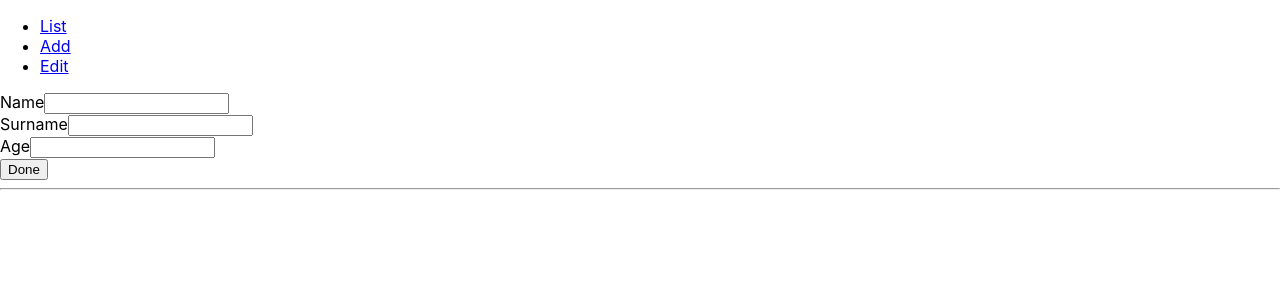
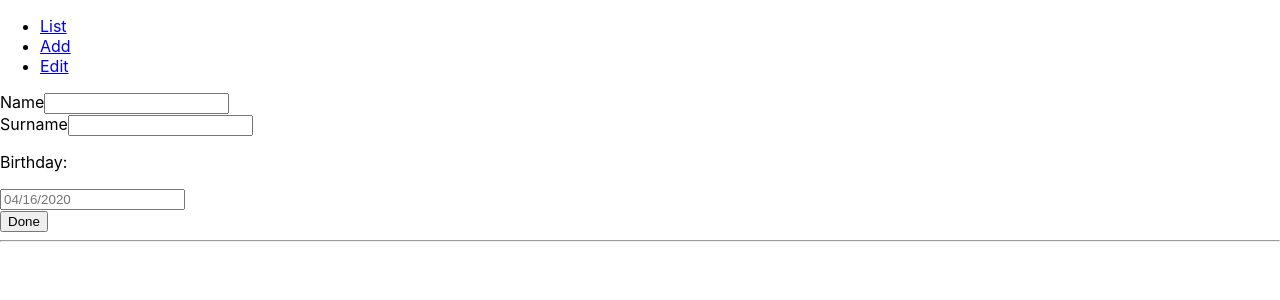
Before and after one commit to screeeen/Patients-crud, a React (Create React App) app: page /add in a window 1280 px wide. Shown: the top 300 px of the page. Built offline with nearby package versions, Linux system fonts and the light colour scheme.

Commit message:
birthdate and age

```diff
--- a/package.json
+++ b/package.json
@@ -6,11 +6,14 @@
     "@testing-library/jest-dom": "^4.2.4",
     "@testing-library/react": "^9.3.2",
     "@testing-library/user-event": "^7.1.2",
+    "moment": "^2.24.0",
     "react": "^16.13.1",
     "react-day-picker": "^7.4.1",
     "react-dom": "^16.13.1",
+    "react-moment": "^0.9.7",
     "react-router-dom": "^5.1.2",
-    "react-scripts": "3.4.1"
+    "react-scripts": "3.4.1",
+    "styled-components": "^5.1.0"
   },
   "scripts": {
     "start": "react-scripts start",
--- a/src/App.js
+++ b/src/App.js
@@ -17,23 +17,19 @@ class App extends Component {
       id: undefined,
       patient: {},
       patientList: [],
-      editing: false
     }
 
     this.addNewPatient = this.addNewPatient.bind(this);
     this.deletePatient = this.deletePatient.bind(this);
     this.editPatient = this.editPatient.bind(this);
-    this.setEditingFlag = this.setEditingFlag.bind(this);
-    this.updatePatientDetails = this.updatePatientDetails.bind(this);
-
   }
 
 
   mockData = [
-    { id: 0, name: 'Manuel', surname: 'Pereira', age: 30 },
-    { id: 1, name: 'Eddo', surname: 'Park', age: 53 },
-    { id: 2, name: 'Clark', surname: 'Syntherion', age: 45 },
-    { id: 3, name: 'Aphex', surname: 'Singlar', age: 93 },
+    { id: 0, name: 'Manuel', surname: 'Pereira', age: 30, birth: new Date(1989, 1) },
+    { id: 1, name: 'Eddo', surname: 'Park', age: 51, birth: new Date(1968, 1) },
+    { id: 2, name: 'Clark', surname: 'Syntherion', age: 45, birth: new Date(1974, 1) },
+    { id: 3, name: 'Aphex', surname: 'Singlar', age: 90, birth: new Date(1930, 1) },
   ]
 
   componentDidMount() {
@@ -41,7 +37,8 @@ class App extends Component {
   }
 
   getLastId() {
-    const lastIndex = this.state.patientList.length-1;
+    if (this.state.patientList.length - 1 <= 0) return 0;
+    const lastIndex = this.state.patientList.length - 1;
     return this.state.patientList[lastIndex].id + 1;
   }
 
@@ -51,7 +48,6 @@ class App extends Component {
   }
 
   editPatient(updatedPatient) {
-    this.setEditingFlag(true);
     const patientList = this.state.patientList.map((patient) => (patient.id === updatedPatient.id ? updatedPatient : patient));
     this.setState({ patientList: patientList });
   }
@@ -62,24 +58,10 @@ class App extends Component {
     if (this.state.editing === true) {
       window.location.reload();
     }
-
   }
 
-  setEditingFlag(value) {
-    console.log("setting flat: ", value);
-  }
-
-
-  updatePatientDetails(event) {
-
-  }
-
-
   render() {
-
-    // destructuring
     const { patientList } = this.state;
-
     return (
       <>
         <Router>
--- a/src/components/AddPatient.jsx
+++ b/src/components/AddPatient.jsx
@@ -1,16 +1,29 @@
 import React, { Component } from 'react'
 import { withRouter } from "react-router-dom";
+import DayPickerInput from 'react-day-picker/DayPickerInput';
+import 'react-day-picker/lib/style.css';
+import { now } from 'moment';
+import {
+  formatDate,
+  parseDate,
+} from 'react-day-picker/moment';
+
 
 class AddPatient extends Component {
   constructor(props) {
     super(props);
     this.state = this.initialFormState
-  }
+    this.handleDayChange = this.handleDayChange.bind(this);
+  };
+
 
   initialFormState = {
     name: '',
     surname: '',
-    age: undefined
+    age: undefined,
+    birth: undefined,
+    isEmpty: true,
+    isDisabled: false,
   }
 
 
@@ -21,13 +34,34 @@ class AddPatient extends Component {
     this.props.history.push('/');
   }
 
+  calculateAge(dob){
+    var diff_ms = Date.now() - dob.getTime();
+    var age_dt = new Date(diff_ms);
+    const age = Math.abs(age_dt.getUTCFullYear() - 1970);
+    this.setState({age});
+  }
+
   handleInputChange(event) {
     const { value, name } = event.target;
     this.setState({ [name]: value });
   }
 
+  handleDayChange(birth, modifiers, dayPickerInput) {
+    const input = dayPickerInput.getInput();
+    this.setState({
+      birth,
+      isEmpty: !input.value.trim(),
+      isDisabled: modifiers.disabled === true,
+    });
+    this.calculateAge (birth);
+  }
+
+
+
 
   render() {
+    const { birth, isDisabled, isEmpty } = this.state;
+
     return (
       <form onSubmit={this.handleFormSubmit}>
         <div>
@@ -40,12 +74,37 @@ class AddPatient extends Component {
           <input type="text" name="surname" value={this.state.surname} onChange={e => this.handleInputChange(e)} />
         </div>
 
-        <div>
+        {/* <div>
           <label>Age</label>
           <input type="number" name="age" value={this.state.age} onChange={e => this.handleInputChange(e)} />
+        </div> */}
+
+        <div>
+          <p>
+            {isEmpty && 'Birthday:'}
+            {!isEmpty && !birth && 'This day is invalid'}
+            {birth && isDisabled && 'This day is disabled'}
+            {birth &&
+              !isDisabled &&
+              `You chose ${birth.toLocaleDateString()}`}
+          </p>
+          <DayPickerInput
+            formatDate={formatDate}
+            parseDate={parseDate}
+            placeholder={`${formatDate(new Date())}`}
+            value={birth}
+            onDayChange={this.handleDayChange}
+            dayPickerProps={{
+              initialMonth: new Date(2001, 1),
+              selectedDays: birth,
+              disabledDays: {
+                after: new Date(now), // substract 18 years
+              },
+            }}
+          />
         </div>
         <button>Done</button>
-      </form>
+      </form >
     )
   }
 }
--- a/src/components/EditPatient.jsx
+++ b/src/components/EditPatient.jsx
@@ -1,10 +1,20 @@
 import React, { Component } from 'react'
 import { withRouter } from "react-router-dom";
+import DayPickerInput from 'react-day-picker/DayPickerInput';
+import 'react-day-picker/lib/style.css';
+import { now } from 'moment';
+import {
+  formatDate,
+  parseDate,
+} from 'react-day-picker/moment';
+
 
 class EditPatient extends Component {
   constructor(props) {
     super(props);
     this.state = this.initialState;
+    this.handleDayChange = this.handleDayChange.bind(this);
+
   }
 
   initialState = this.props.location.state.patient;
@@ -12,17 +22,33 @@ class EditPatient extends Component {
   handleFormSubmit = (event) => {
     event.preventDefault();
     this.props.editPatient(this.state);
-    // this.setState(this.initialFormState)
     this.props.history.push('/');
   }
 
+  calculateAge(dob){
+    var diff_ms = Date.now() - dob.getTime();
+    var age_dt = new Date(diff_ms);
+    const age = Math.abs(age_dt.getUTCFullYear() - 1970);
+    this.setState({age});
+  }
 
   handleInputChange(event) {
     const { value, name } = event.target;
     this.setState({ [name]: value });
   }
 
+  handleDayChange(birth, modifiers, dayPickerInput) {
+    const input = dayPickerInput.getInput();
+    this.setState({
+      birth,
+      isEmpty: !input.value.trim(),
+      isDisabled: modifiers.disabled === true,
+    });
+    this.calculateAge (birth);
+  }
+
   render() {
+    const { birth, isDisabled, isEmpty } = this.state;
     return (
       <>
         <form onSubmit={this.handleFormSubmit}>
@@ -36,10 +62,36 @@ class EditPatient extends Component {
             <input type="text" name="surname" value={this.state.surname} onChange={e => this.handleInputChange(e)} />
           </div>
 
-        <div>
+          {/* <div>
             <label>Age</label>
             <input type="number" name="age" value={this.state.age} onChange={e => this.handleInputChange(e)} />
+          </div> */}
+
+          <div>
+          <p>
+            {isEmpty && 'Birthday:'}
+            {!isEmpty && !birth && 'This day is invalid'}
+            {birth && isDisabled && 'This day is disabled'}
+            {birth &&
+              !isDisabled &&
+              `You chose ${birth.toLocaleDateString()}`}
+          </p>
+          <DayPickerInput
+            formatDate={formatDate}
+            parseDate={parseDate}
+            placeholder={`${formatDate(new Date())}`}
+            value={birth}
+            onDayChange={this.handleDayChange}
+            dayPickerProps={{
+              initialMonth: new Date(2001, 1),
+              selectedDays: birth,
+              disabledDays: {
+                after: new Date(now), // substract 18 years
+              },
+            }}
+          />
         </div>
+
           <button>Done with Editing</button>
         </form>
       </>
--- a/src/components/PatientsList.jsx
+++ b/src/components/PatientsList.jsx
@@ -1,7 +1,9 @@
 import React from 'react'
 import { Link,withRouter } from "react-router-dom";
+import Moment from 'react-moment'
+const PatientsList = ({ patientList, editPatient, deletePatient, addNewPatient,history }) => {
+  console.log(patientList);
 
-const PatientsList = ({ patientList, editPatient, deletePatient, addNewPatient,history }) => {
   return (
     <>
       <table>
@@ -23,6 +25,7 @@ const PatientsList = ({ patientList, editPatient, deletePatient, addNewPatient,h
                   <td>{patient.name}</td>
                   <td>{patient.surname}</td>
                   <td>{patient.age}</td>
+                  <td><Moment format="DD.MM.YYYY">{patient.birth}</Moment></td>
                   <td><button onClick={() => history.push({
                     pathname:'/edit',
                     state:{patient}
```
Also changed, not shown: 1 other file (tests, documents, lock files or other folders). Lines whose indentation alone changed are shown as unchanged.
